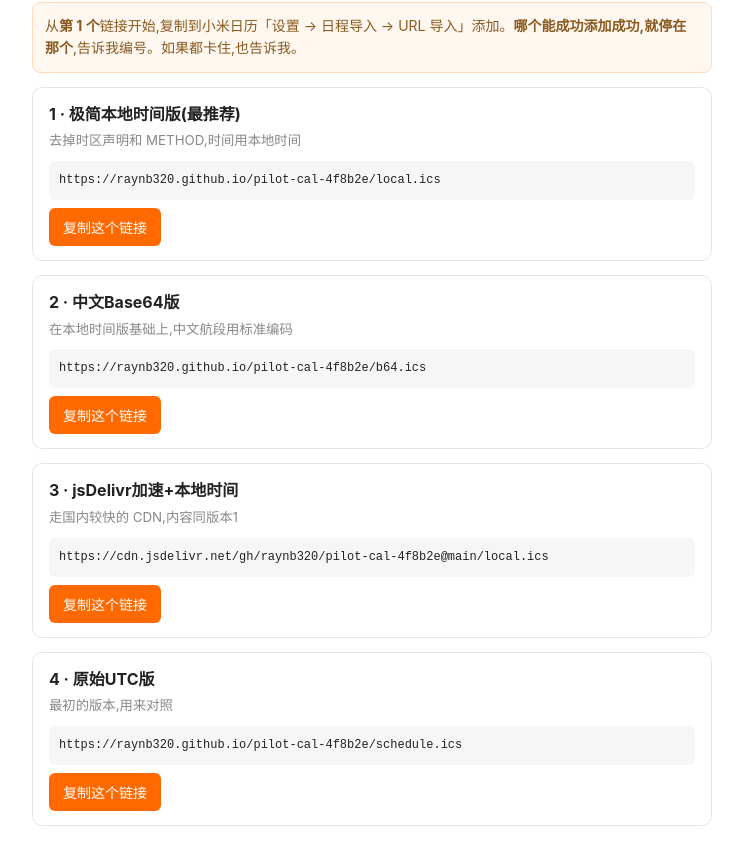
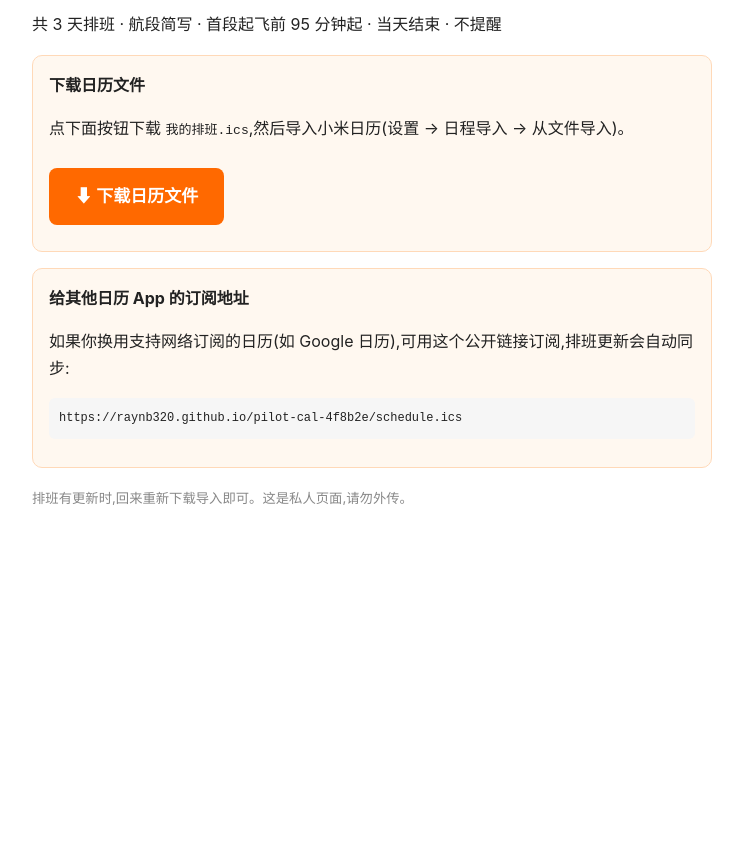
Before and after one commit to raynb320/pilot-cal-4f8b2e, a plain HTML site: page index.html in a window 1280 px wide. Shown: the part 72-922 px from the top of the page, without its empty margins (268-1011 px from the left). After the commit the page ends 800 px from the top, so only its background shows below. Drawn offline with Linux system fonts and the light colour scheme.

Commit message:
restore clean home page

```diff
--- a/index.html
+++ b/index.html
@@ -1,24 +1,23 @@
 <!doctype html><html lang="zh-CN"><head><meta charset="utf-8">
-<meta name="viewport" content="width=device-width,initial-scale=1">
-<title>排班订阅 · 兼容性测试</title><style>
-body{font-family:-apple-system,'PingFang SC',sans-serif;max-width:680px;margin:24px auto;padding:0 18px;line-height:1.6;color:#222}
+<meta name="viewport" content="width=device-width,initial-scale=1"><title>我的排班日历</title>
+<style>
+body{font-family:-apple-system,'PingFang SC',sans-serif;max-width:680px;margin:30px auto;padding:0 18px;line-height:1.7;color:#222}
 h1{color:#ff6900;font-size:22px}
-.item{background:#fff;border:1px solid #e5e5e5;border-radius:10px;padding:14px 16px;margin:14px 0}
-.item b{font-size:16px}
-.code{background:#f6f6f6;border-radius:6px;padding:10px;font-size:12px;word-break:break-all;margin:8px 0;font-family:monospace}
-button{background:#ff6900;color:#fff;border:0;border-radius:6px;padding:9px 14px;font-size:14px}
-.tip{background:#fff8f0;border:1px solid #ffd9b8;border-radius:8px;padding:12px;font-size:14px;color:#8a5a20}
+.big{display:inline-block;background:#ff6900;color:#fff;text-decoration:none;border-radius:8px;padding:14px 26px;font-size:17px;font-weight:600;margin:10px 0}
+.box{background:#fff8f0;border:1px solid #ffd9b8;border-radius:10px;padding:16px;margin:16px 0}
 small{color:#888}
 </style></head><body>
-<h1>排班订阅 · 兼容性测试</h1>
-<div class="tip">从<b>第 1 个</b>链接开始,复制到小米日历「设置 → 日程导入 → URL 导入」添加。<b>哪个能成功添加成功,就停在那个</b>,告诉我编号。如果都卡住,也告诉我。</div>
-<div class="item"><b>1 · 极简本地时间版(最推荐)</b><br><small>去掉时区声明和 METHOD,时间用本地时间</small>
-<div class="code" id="ulocal.ics">https://raynb320.github.io/pilot-cal-4f8b2e/local.ics</div>
-<button onclick="cp('ulocal.ics')">复制这个链接</button></div><div class="item"><b>2 · 中文Base64版</b><br><small>在本地时间版基础上,中文航段用标准编码</small>
-<div class="code" id="ub64.ics">https://raynb320.github.io/pilot-cal-4f8b2e/b64.ics</div>
-<button onclick="cp('ub64.ics')">复制这个链接</button></div><div class="item"><b>3 · jsDelivr加速+本地时间</b><br><small>走国内较快的 CDN,内容同版本1</small>
-<div class="code" id="uCDN 加速版">https://cdn.jsdelivr.net/gh/raynb320/pilot-cal-4f8b2e@main/local.ics</div>
-<button onclick="cp('uCDN 加速版')">复制这个链接</button></div><div class="item"><b>4 · 原始UTC版</b><br><small>最初的版本,用来对照</small>
-<div class="code" id="uschedule.ics">https://raynb320.github.io/pilot-cal-4f8b2e/schedule.ics</div>
-<button onclick="cp('uschedule.ics')">复制这个链接</button></div><script>function cp(id){navigator.clipboard.writeText(document.getElementById(id).innerText).then(()=>alert('已复制'))}</script>
-</body></html>
+<h1>我的排班日历</h1>
+<p>共 3 天排班 · 航段简写 · 首段起飞前 95 分钟起 · 当天结束 · 不提醒</p>
+<div class="box"><b>下载日历文件</b>
+<p>点下面按钮下载 <code>我的排班.ics</code>,然后导入小米日历(设置 → 日程导入 → 从文件导入)。</p>
+<a class="big" href="javascript:void(0)" id="dl">⬇ 下载日历文件</a></div>
+<div class="box"><b>给其他日历 App 的订阅地址</b>
+<p>如果你换用支持网络订阅的日历(如 Google 日历),可用这个公开链接订阅,排班更新会自动同步:</p>
+<p style="font-family:monospace;font-size:12px;word-break:break-all;background:#f6f6f6;padding:10px;border-radius:6px">https://raynb320.github.io/pilot-cal-4f8b2e/schedule.ics</p></div>
+<p><small>排班有更新时,回来重新下载导入即可。这是私人页面,请勿外传。</small></p>
+<script>
+var p=new URLSearchParams(location.search).get('sharecode')||'';
+document.getElementById('dl').href='/calendar.ics'+(p?'?sharecode='+p:'');
+document.getElementById('dl').setAttribute('download','我的排班.ics');
+</script></body></html>
```
